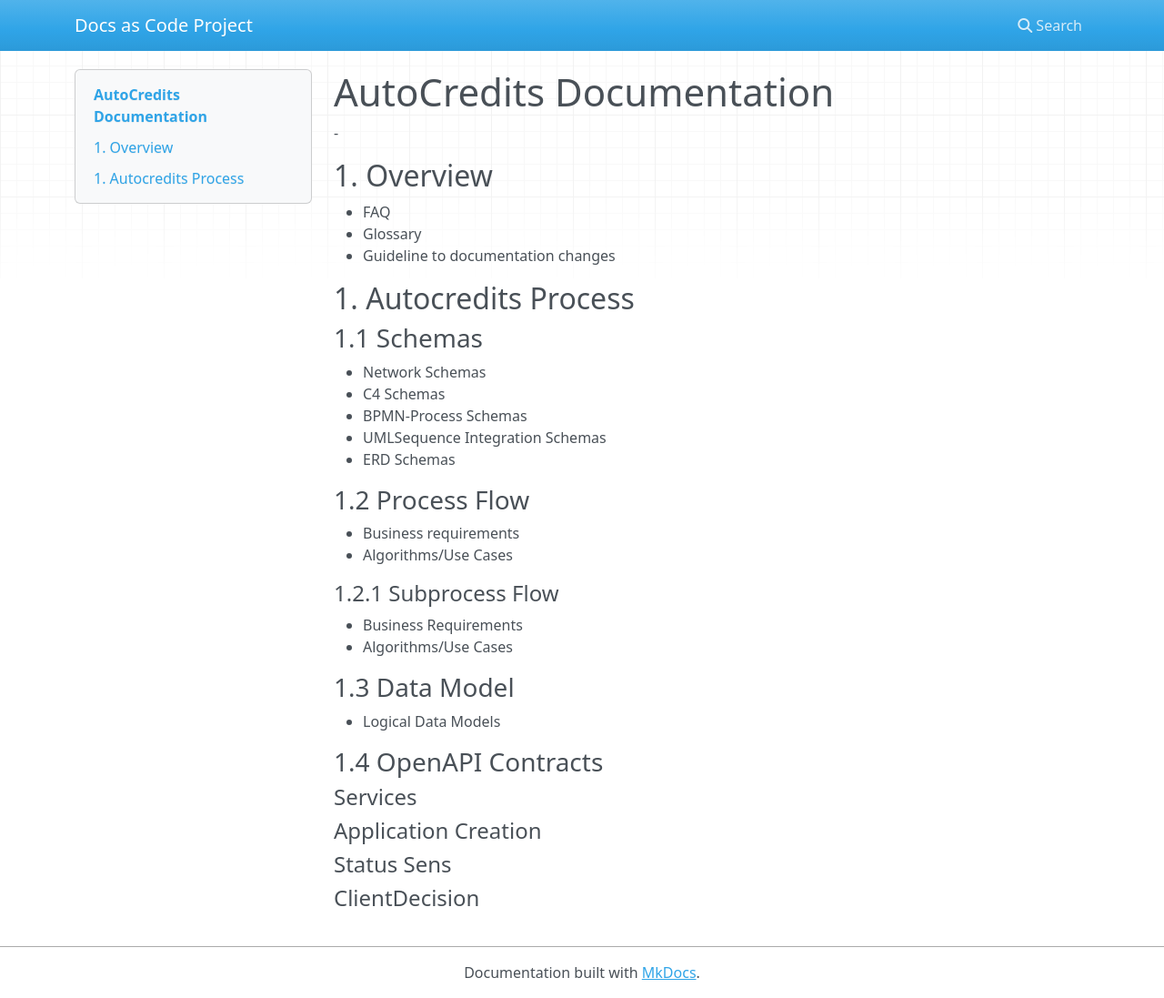
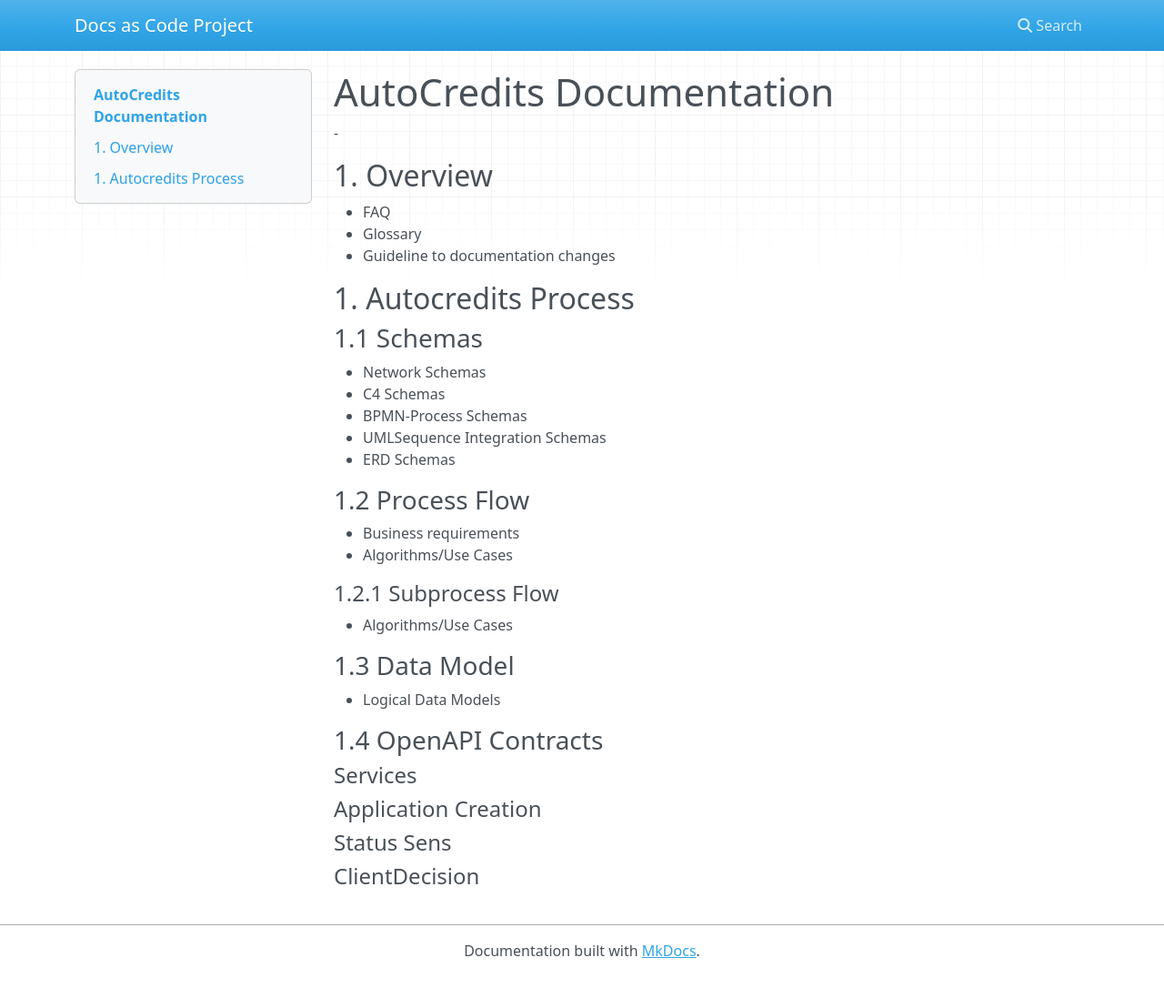
Before and after one commit to amtest24/docs-as-code, an MkDocs documentation site: the page built from docs/testpage.md, in a window 1280 px wide and 1097 px high. Shown: the whole window at 91% size. Built offline with MkDocs 1.6.1, drawn with Linux system fonts in a browser that asks for light colours; nearby versions of some CDN libraries.

Commit message:
Page change. Testing CICD

```diff
--- a/docs/testpage.md
+++ b/docs/testpage.md
@@ -16,7 +16,7 @@
 - Business requirements
 - Algorithms/Use Cases
 #### 1.2.1 Subprocess Flow
-- Business Requirements
+
 - Algorithms/Use Cases
 ### 1.3 Data Model
 - Logical Data Models
```
